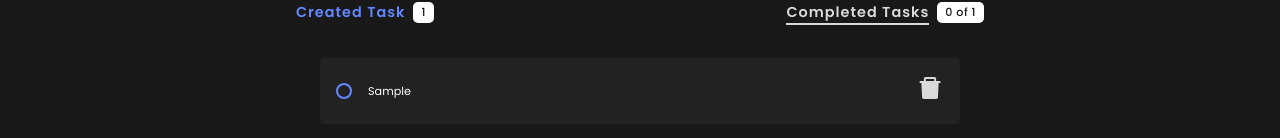
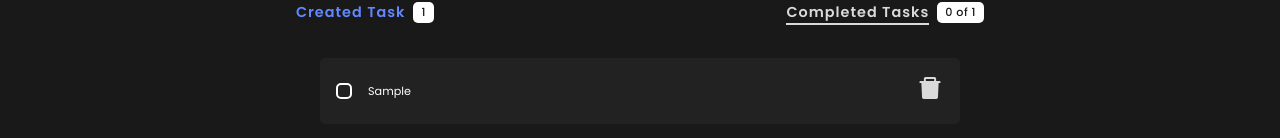
Before and after one commit to titanite07/ToDo-List-App, a React (Vite) app: page / in a window 1280 px wide. Both pictures are taken after typing "Sample" into the empty fields and a click on the button "Create". Shown: the part 278-416 px from the top of the page. Built offline with nearby package versions, Linux system fonts and the light colour scheme.

Commit message:
Update task.module.css

```diff
--- a/src/components/task/task.module.css
+++ b/src/components/task/task.module.css
@@ -12,21 +12,17 @@
 .checkContainer {
     width: 2rem;
     height: 2rem;
-    background: none;
-    border: none;
+    background-color: #222222;
+    border: #fff solid 2px;
+    border-radius: 5px;
+    display: flex;
+    align-items: center;
+    justify-content: center;
 }
 
-.checkContainer div {
-    width: 100%;
-    height: 100%;
-    border: 2px solid #6287ff;
-    border-radius: 50%;
-}
-
-.checkContainer svg {
-    width: 100%;
-    height: 100%;
-    color: #6287ff;
+.checkIcon {
+    color: #00f408; /* Color of the tick mark icon */
+    font-size: 1.5rem; /* Adjust size of the icon */
 }
 
 .task p {
```
